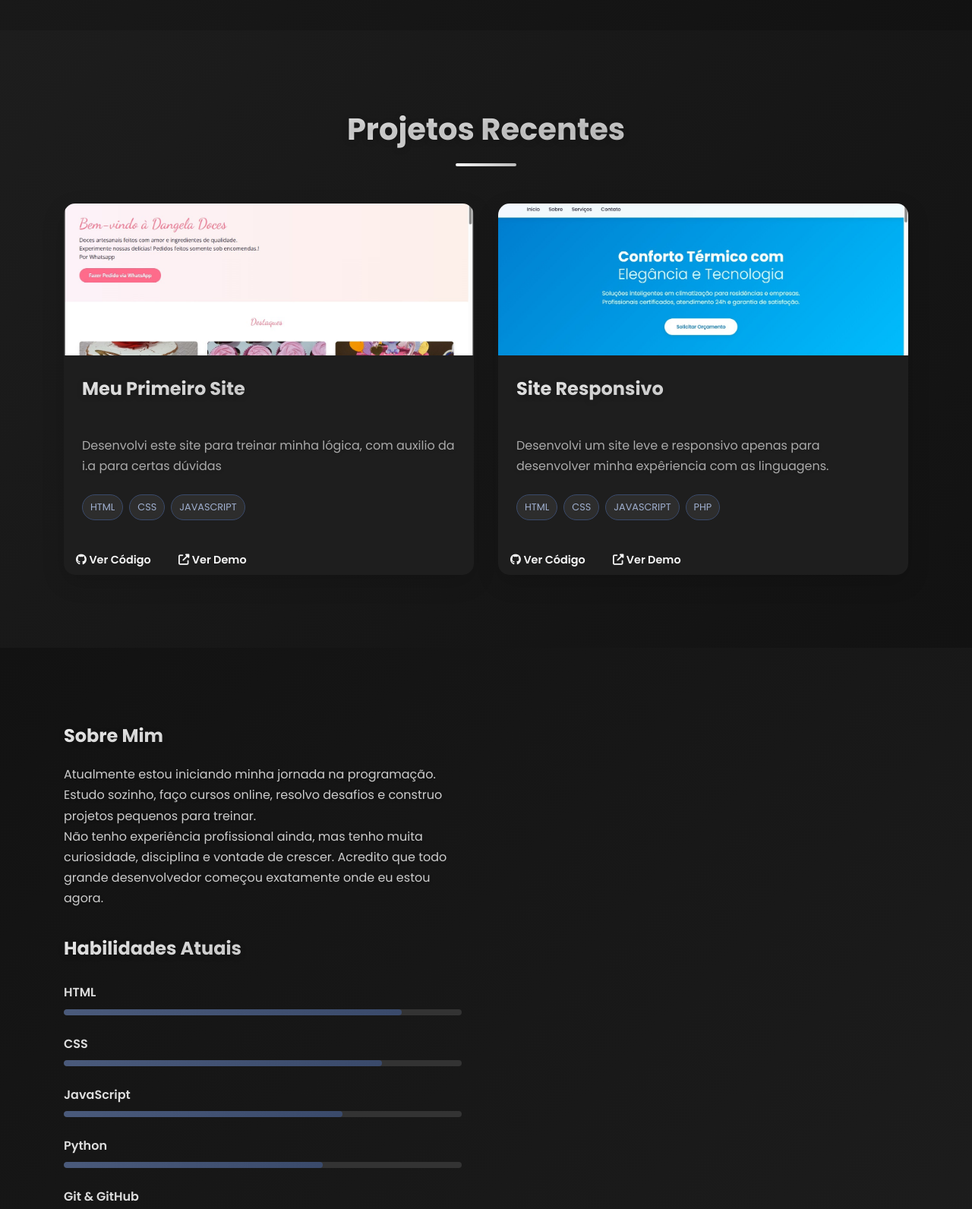
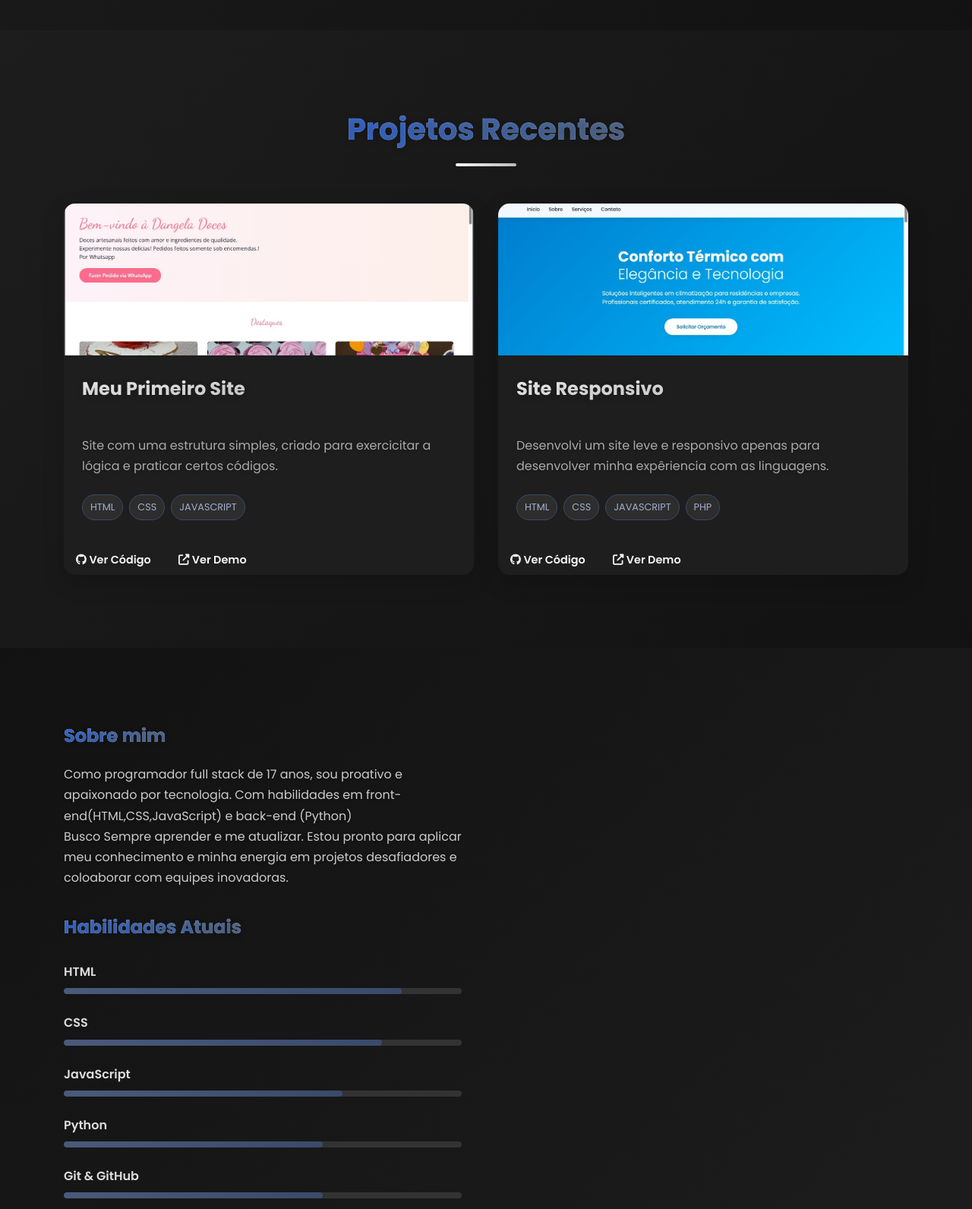
Before and after one commit to caique-silvav/Portifolio, a plain HTML site: page index.html in a window 1280 px wide. Shown: the part 760-2352 px from the top of the page at 76% size. Drawn offline with Linux system fonts and the light colour scheme.

Commit message:
Update index.html

```diff
--- a/index.html
+++ b/index.html
@@ -14,7 +14,7 @@
   <!-- Header / Navbar -->
   <header class="navbar">
     <div class="container">
-      <h1 class="logo">Caique <span> Silva </span></h1>
+      <h1 class="logo">Caique Silva</h1>
       <nav class="nav-menu">
         <ul>
           <li><a href="#home">Início</a></li>
@@ -34,8 +34,8 @@
   <!-- Hero Section -->
   <section id="home" class="hero">
     <div class="container hero-content">
-      <h2>Olá, eu sou o Caique Silva</h2>
-      <p>Estudante e programador iniciante, apaixonado por aprender a criar soluções digitais com código.</p>
+      <h2>Olá, eu sou o <span class="logo">Caique Silva</span></h2>
+      <p>Programador full stack, apaixonado por aprender a criar soluções digitais com código.</p>
       <div class="btn-group">
         <a href="#projetos" class="btn btn-primary">Ver Meus Projetos</a>
         <a href="#contato" class="btn btn-outline">Quero Aprender Mais</a>
@@ -47,7 +47,7 @@
   <!-- Projetos -->
   <section id="projetos" class="projects">
     <div class="container">
-      <h2 class="section-title">Projetos Recentes</h2>
+      <h2 class="section-title"><span class="logo">Projetos Recentes</span></h2>
       <div class="projects-grid">
         <!-- Projeto 1 -->
         <article class="project-card">
@@ -55,7 +55,7 @@
             <img src="img/confi.jpg" alt="Site Pessoal" />
           </div>
           <h3>Meu Primeiro Site</h3>
-          <p>Desenvolvi este site para treinar minha lógica, com auxilio da i.a para certas dúvidas</p>
+          <p>Site com uma estrutura simples, criado para exercicitar a lógica e praticar certos códigos.</p>
           <div class="tech-tags">
             <span>HTML</span>
             <span>CSS</span>
@@ -100,11 +100,11 @@
   <div class="container">
     <div class="about-content">
       <div class="about-text">
-        <h2>Sobre Mim</h2>
-        <p>Atualmente estou iniciando minha jornada na programação. Estudo sozinho, faço cursos online, resolvo desafios e construo projetos pequenos para treinar.</p>
-        <p>Não tenho experiência profissional ainda, mas tenho muita curiosidade, disciplina e vontade de crescer. Acredito que todo grande desenvolvedor começou exatamente onde eu estou agora.</p>
+        <h2><span class="logo">Sobre mim<span></h2>
+        <p>Como programador full stack de 17 anos, sou proativo e apaixonado por tecnologia. Com habilidades em front-end(HTML,CSS,JavaScript) e back-end (Python)</p>
+        <p>Busco Sempre aprender e me atualizar. Estou pronto para aplicar meu conhecimento e minha energia em projetos desafiadores e coloaborar com equipes inovadoras.</p>
         <div class="skills">
-          <h4>Habilidades Atuais</h4>
+          <h4><span class="logo">Habilidades Atuais</span></h4>
           <div class="skill-bar">
             <span>HTML</span>
             <div class="progress"><div class="bar" style="width: 85%;"></div></div>
@@ -136,7 +136,7 @@
   <!-- Contato -->
 <section id="contato" class="contact">
   <div class="container">
-    <h2 class="section-title">Entre em Contato</h2>
+    <h2 class="section-title"><span class="logo">Entre em Contato</span></h2>
     <p>Estou aberto a dicas, feedbacks e oportunidades de aprendizado. Vamos construir juntos?</p>
 
     <div class="contact-methods">
```
